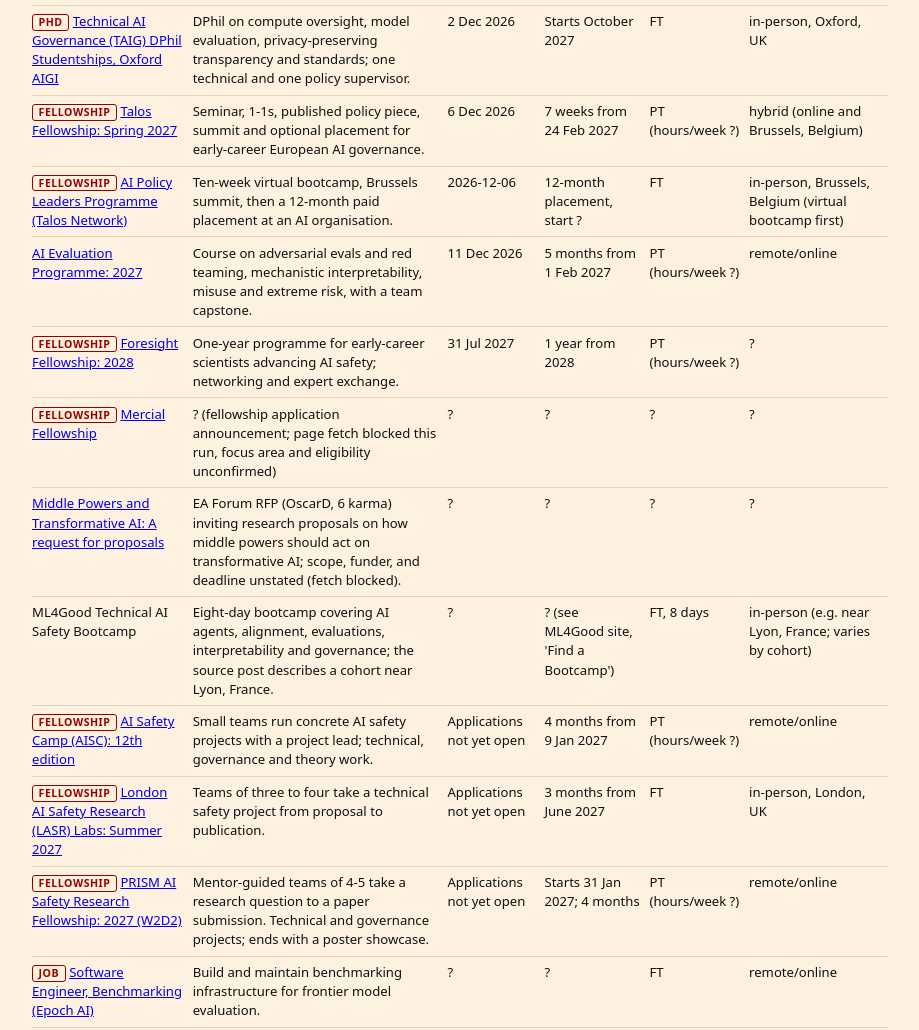
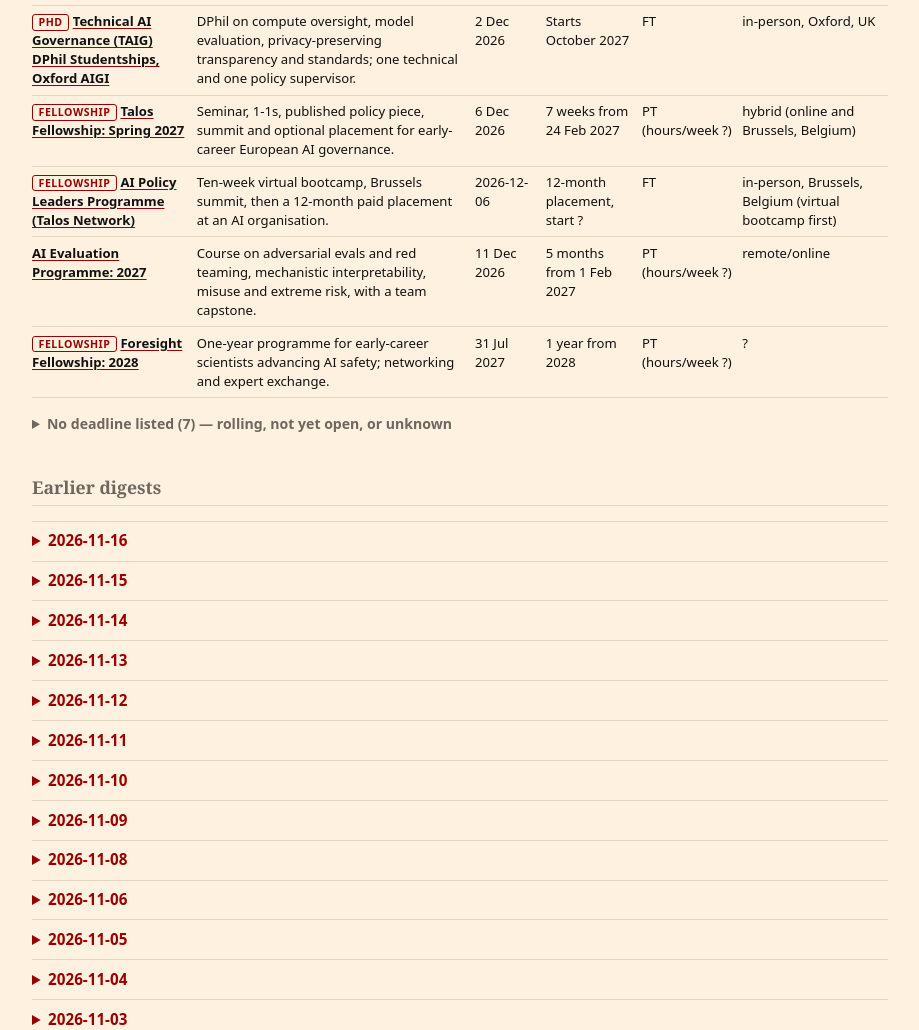
Before and after one commit to emlynsg/reading, a plain HTML site: page index.html in a window 1280 px wide. Shown: the part 1951-2981 px from the top of the page, without its empty margins (180-1099 px from the left). Drawn offline with Linux system fonts and the light colour scheme.

Commit message:
Readable opportunity links; collapse undated register rows; prune stale undated rows
Co-Authored-By: Claude Opus 5.5 <noreply@anthropic.com>
Claude-Session: https://claude.ai/code/session_01TwRd5Bw1wLRooZSrFHMGZp

```diff
--- a/data/opportunities.json
+++ b/data/opportunities.json
@@ -171,48 +171,6 @@
    "last_seen": "2026-11-03"
   },
   {
-   "key": "https://forum.effectivealtruism.org/posts/Dvup7rcDyxEkWWMKG/applications-for-the-mercial-fellowship-are-now-open",
-   "name": "Mercial Fellowship",
-   "what": "? (fellowship application announcement; page fetch blocked this run, focus area and eligibility unconfirmed)",
-   "kind": "fellowship",
-   "url": "https://forum.effectivealtruism.org/posts/Dvup7rcDyxEkWWMKG/applications-for-the-mercial-fellowship-are-now-open",
-   "deadline": "?",
-   "deadline_iso": "",
-   "dates": "?",
-   "commitment": "?",
-   "location_mode": "?",
-   "first_seen": "2026-09-18",
-   "last_seen": "2026-09-18"
-  },
-  {
-   "key": "https://forum.effectivealtruism.org/posts/eBA8r5jwANkKjwHFy/middle-powers-and-transformative-ai-a-request-for-proposals",
-   "name": "Middle Powers and Transformative AI: A request for proposals",
-   "what": "EA Forum RFP (OscarD, 6 karma) inviting research proposals on how middle powers should act on transformative AI; scope, funder, and deadline unstated (fetch blocked).",
-   "kind": "other",
-   "url": "https://forum.effectivealtruism.org/posts/eBA8r5jwANkKjwHFy/middle-powers-and-transformative-ai-a-request-for-proposals",
-   "deadline": "?",
-   "deadline_iso": "",
-   "dates": "?",
-   "commitment": "?",
-   "location_mode": "?",
-   "first_seen": "2026-09-24",
-   "last_seen": "2026-09-24"
-  },
-  {
-   "key": "ml4good technical ai safety bootcamp",
-   "name": "ML4Good Technical AI Safety Bootcamp",
-   "what": "Eight-day bootcamp covering AI agents, alignment, evaluations, interpretability and governance; the source post describes a cohort near Lyon, France.",
-   "kind": "other",
-   "url": "",
-   "deadline": "?",
-   "deadline_iso": "",
-   "dates": "? (see ML4Good site, 'Find a Bootcamp')",
-   "commitment": "FT, 8 days",
-   "location_mode": "in-person (e.g. near Lyon, France; varies by cohort)",
-   "first_seen": "2026-10-04",
-   "last_seen": "2026-10-04"
-  },
-  {
    "key": "https://www.aisafety.camp/",
    "name": "AI Safety Camp (AISC): 12th edition",
    "what": "Small teams run concrete AI safety projects with a project lead; technical, governance and theory work.",
--- a/index.html
+++ b/index.html
@@ -51,6 +51,12 @@
   th, td { text-align: left; border-bottom: 1px solid var(--line);
            padding: .4rem .6rem .4rem 0; vertical-align: top; }
   th { color: var(--muted); font-weight: 600; }
+  td a { color: var(--fg); font-weight: 600; text-decoration: underline;
+         text-decoration-color: var(--accent); text-underline-offset: 2px; }
+  td a:hover { color: var(--accent); }
+  details.undated { margin-top: 1rem; }
+  details.undated > summary { cursor: pointer; color: var(--muted);
+                              font: 600 .88rem/1.4 system-ui, sans-serif; }
   details.earlier { border-top: 1px solid var(--line); padding: .55rem 0; }
   details.earlier > summary { cursor: pointer; font: 600 .95rem/1.4 system-ui, sans-serif;
                               color: var(--accent); }
@@ -146,10 +152,15 @@
     catch (e) { return; }
     const items = (reg.items || []);
     if (!items.length) return;
+    const dated = items.filter(o => DATE_RE.test(o.deadline_iso || ''));
+    const undated = items.filter(o => !DATE_RE.test(o.deadline_iso || ''));
     $('#register').innerHTML = `<h2>Open positions &amp; programmes</h2>
       <p class="note">Everything still open from recent digests — PhD positions (remote-friendly, France,
       London, Brussels, Luxembourg, EPFL) and fellowships — soonest deadline first. Updated ${esc(reg.updated)}.</p>
-      <div class="oppwrap">${oppTable(items)}</div>`;
+      ${dated.length ? `<div class="oppwrap">${oppTable(dated)}</div>` : ''}
+      ${undated.length ? `<details class="undated"><summary>No deadline listed (${undated.length})
+        — rolling, not yet open, or unknown</summary>
+        <div class="oppwrap">${oppTable(undated)}</div></details>` : ''}`;
   }
 
   async function fetchDay(date) {
```
